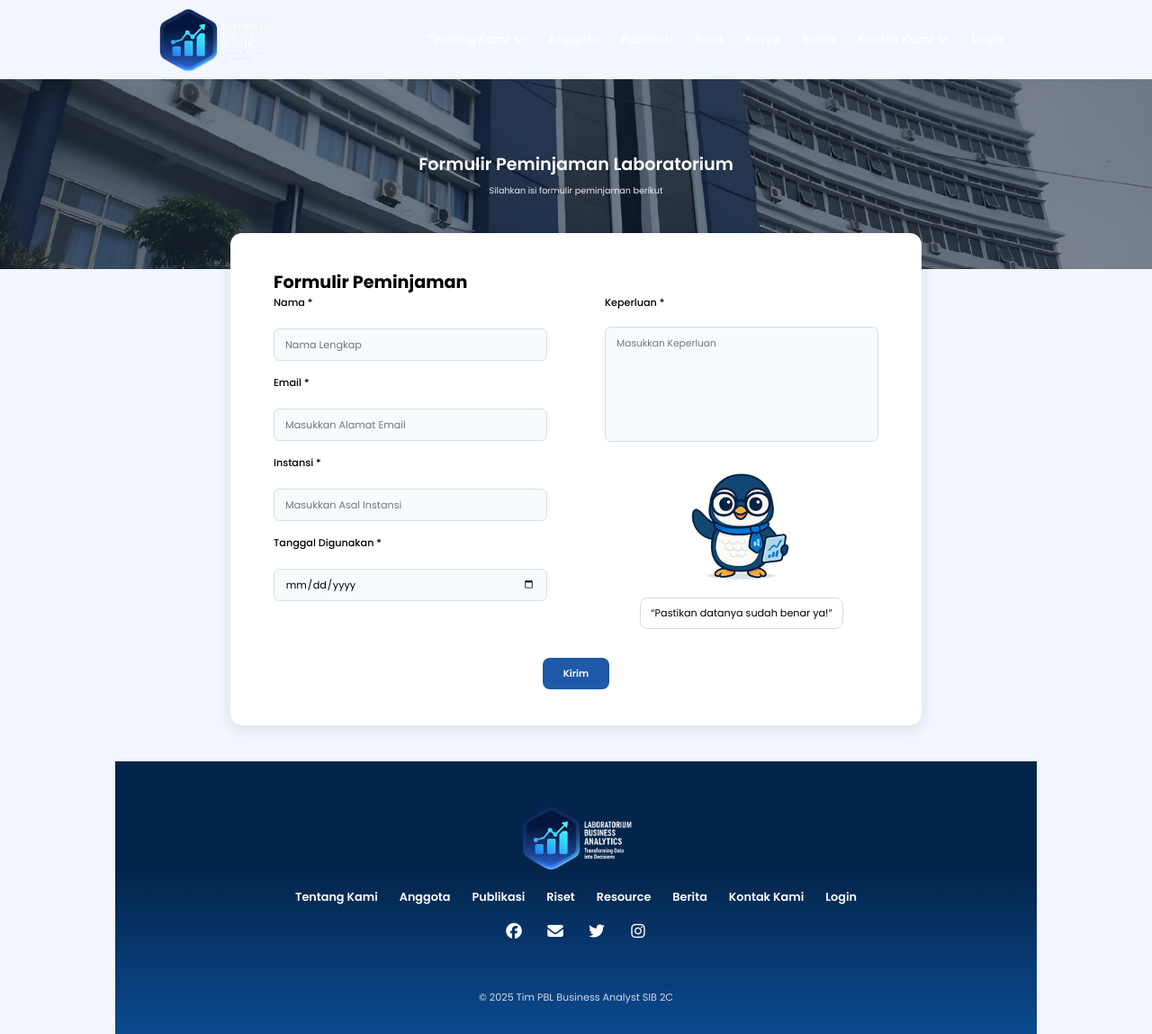
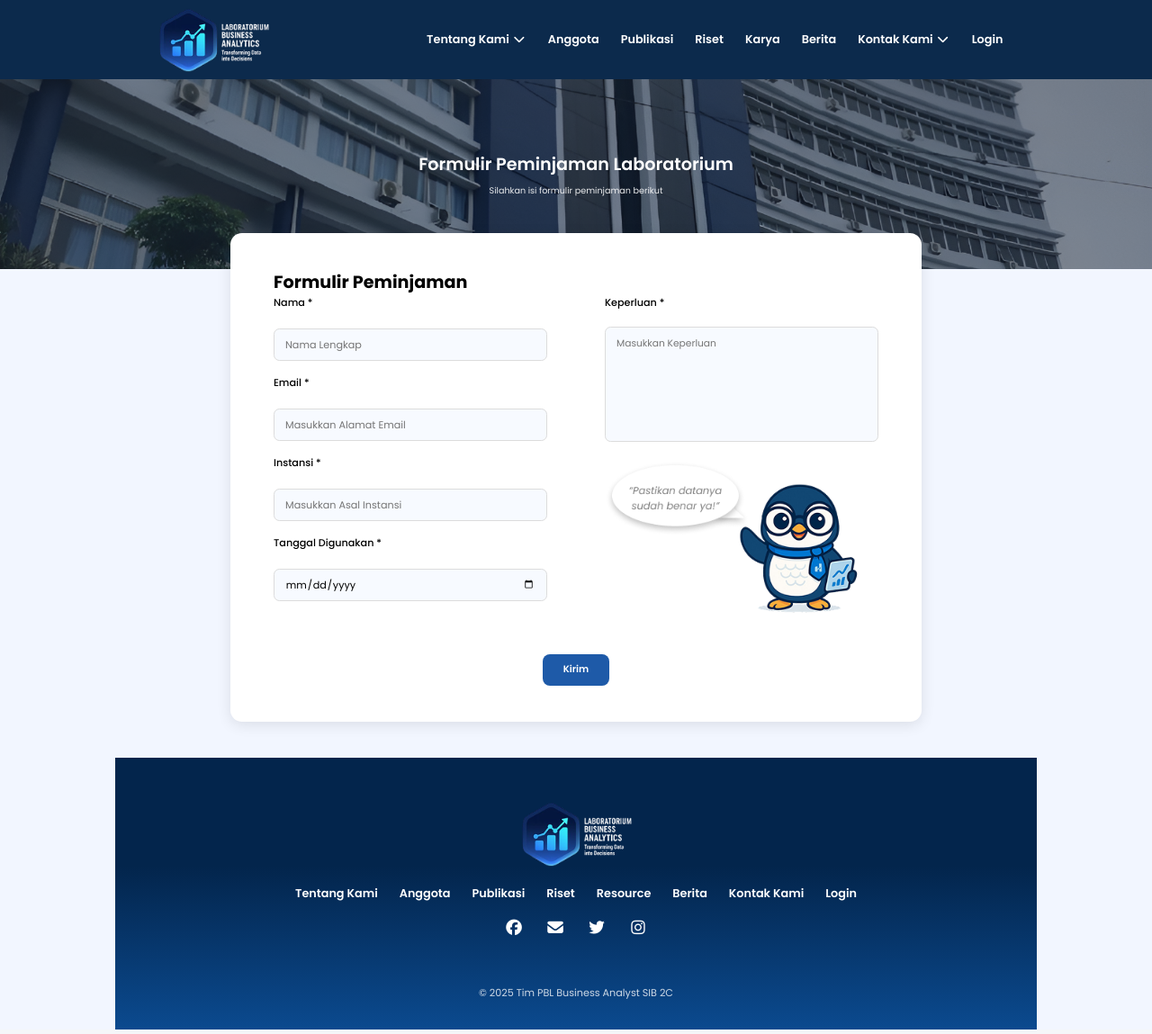
Before and after one commit to MariaSavira/PBL-SMT-3, a PHP site: page /User/FormPeminjamanLab.html in a window 1280 px wide. Shown: the whole page at 90% size. Run offline with PHP 8.4, Linux system fonts and the light colour scheme; some libraries are stand-ins or nearby versions.

Commit message:
Progress Hari Ini

```diff
--- a/Assets/Css/FormPeminjaman.css
+++ b/Assets/Css/FormPeminjaman.css
@@ -3,7 +3,7 @@
             zoom: 80%;
         }
     }
-   /* RESET */
+
 * {
     box-sizing: border-box;
     margin: 0;
@@ -16,7 +16,7 @@ body {
     overflow-x: hidden;
 }
 
-/* ================== HERO ================== */
+/*  HERO  */
 
 .heading {
     background: url('../Image/Heading/Heading.png') center/cover no-repeat;
@@ -38,7 +38,7 @@ body {
 }
 
 
-/* ================== FORM WRAPPER ================== */
+/*  FORM WRAPPER  */
 
 .form-wrapper {
     max-width: 60%;
@@ -52,7 +52,7 @@ body {
 .form-flex {
     display: flex;
     flex-wrap: nowrap;
-    gap: 80px;      /* Sesuai mockup: jarak kanan-kiri besar */
+    gap: 80px;
 }
 
 /* Label */
@@ -62,7 +62,7 @@ body {
     margin-bottom: 5px;
 }
 
-/* ================== LEFT COLUMN ================== */
+/* LEFT COLUMN  */
 
 .form-left {
     flex: 1;
@@ -81,7 +81,7 @@ body {
 }
 
 
-/* ================== RIGHT COLUMN ================== */
+/* RIGHT COLUMN  */
 
 .form-right {
     flex: 1;
@@ -90,7 +90,6 @@ body {
     gap: 18px;
 }
 
-/* Textarea Keperluan */
 .form-right textarea {
     width: 100%;
     min-height: 160px;
@@ -101,9 +100,7 @@ body {
     resize: none;
 }
 
-
-/* ================== MASKOT ================== */
-
+/*  MASKOT */
 .maskot-container {
     display: flex;
     flex-direction: column;
@@ -112,23 +109,11 @@ body {
 }
 
 .maskot {
-    width: 180px;
-    display: block;
+    width: 400px;
+    max-width: 100%;
 }
 
-.speech-bubble {
-    margin-top: 10px;
-    background: #ffffff;
-    padding: 10px 14px;
-    border-radius: 10px;
-    border: 1px solid #dcdcdc;
-    font-size: 14px;
-    text-align: center;
-}
-
-
-/* ================== BUTTON ================== */
-
+/* BUTTON  */
 .cta-btn {
     display: block;
     margin: 40px auto 0;
@@ -150,7 +135,7 @@ body {
 }
 
 
-/* ================== NOTIFICATION ================== */
+/* NOTIFICATION  */
 .notification {
     position: fixed;
     top: 24px;
@@ -184,9 +169,9 @@ body {
     justify-content: center;
 
     font-size: 16px;
-    border: 2px solid #22c55e;      /* HIJAU */
-    color: #22c55e;                 /* HIJAU */
-    background: #eaffe9;            /* HIJAU MUDA tipis */
+    border: 2px solid #22c55e;
+    color: #22c55e;
+    background: #eaffe9;
 }
 
 /* TEKS */
@@ -234,7 +219,7 @@ body {
 
 
 
-/* ================== RESPONSIVE ================== */
+/*  RESPONSIVE  */
 
 @media (max-width: 900px) {
     .form-wrapper {
--- a/Assets/Css/HeaderFooter.css
+++ b/Assets/Css/HeaderFooter.css
@@ -4,7 +4,7 @@ header.navbar {
     top: 0;
     width: 100%;
     z-index: 999;
-    background: transparent;
+    background: #0C2A4C;
     transition: background 0.3s ease, box-shadow 0.3s ease;
 }
 
--- a/User/FormPeminjamanLab.html
+++ b/User/FormPeminjamanLab.html
@@ -60,11 +60,7 @@
 
                 <!-- MASKOT ADA DI BAWAH KEPERLUAN -->
                 <div class="maskot-container">
-                    <img src="../Assets/Image/Logo/Maskot.png" class="maskot" alt="maskot">
-
-                    <div class="speech-bubble">
-                        “Pastikan datanya sudah benar ya!”
-                    </div>
+                    <img src="../Assets/Image/Logo/Maskot Peminjaman.png" class="maskot" alt="maskot">
                 </div>
 
             </div>
```
Also changed, not shown: Assets/Css/Riset.css (+0 -14 lines), User/Index.html (+7 -15 lines), Assets/Image/Logo/Maskot Peminjaman.png (added).
